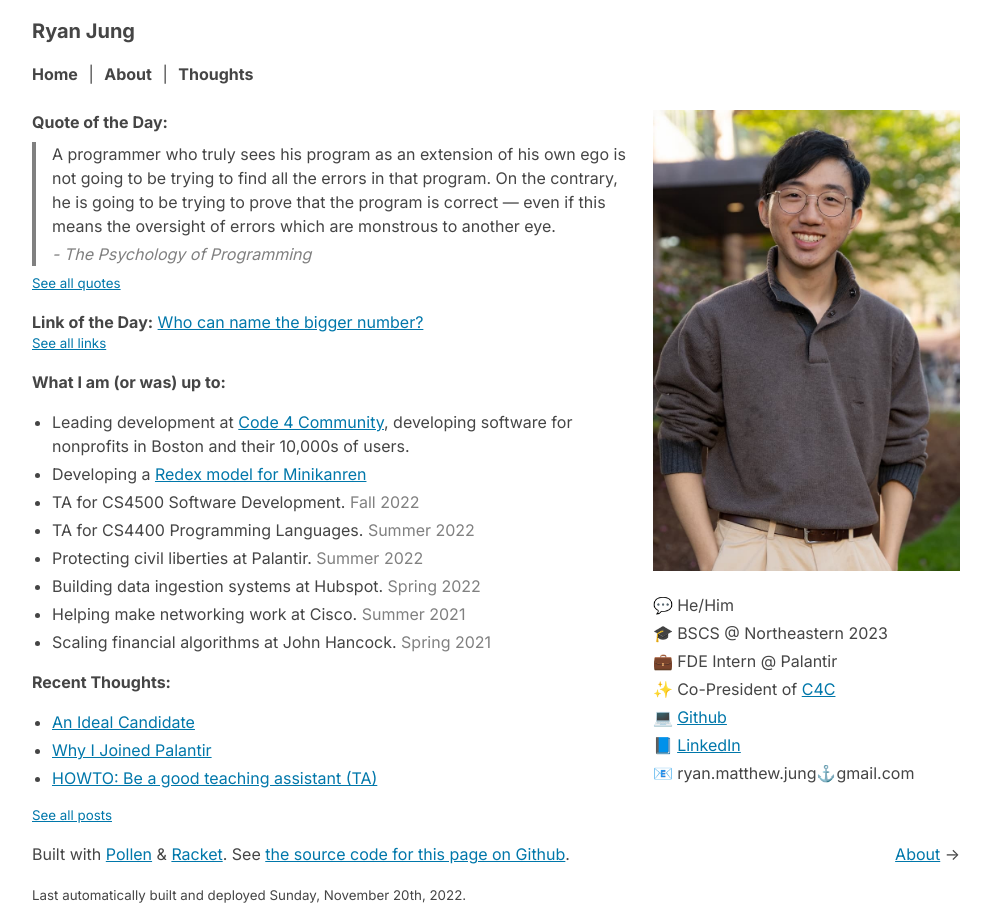
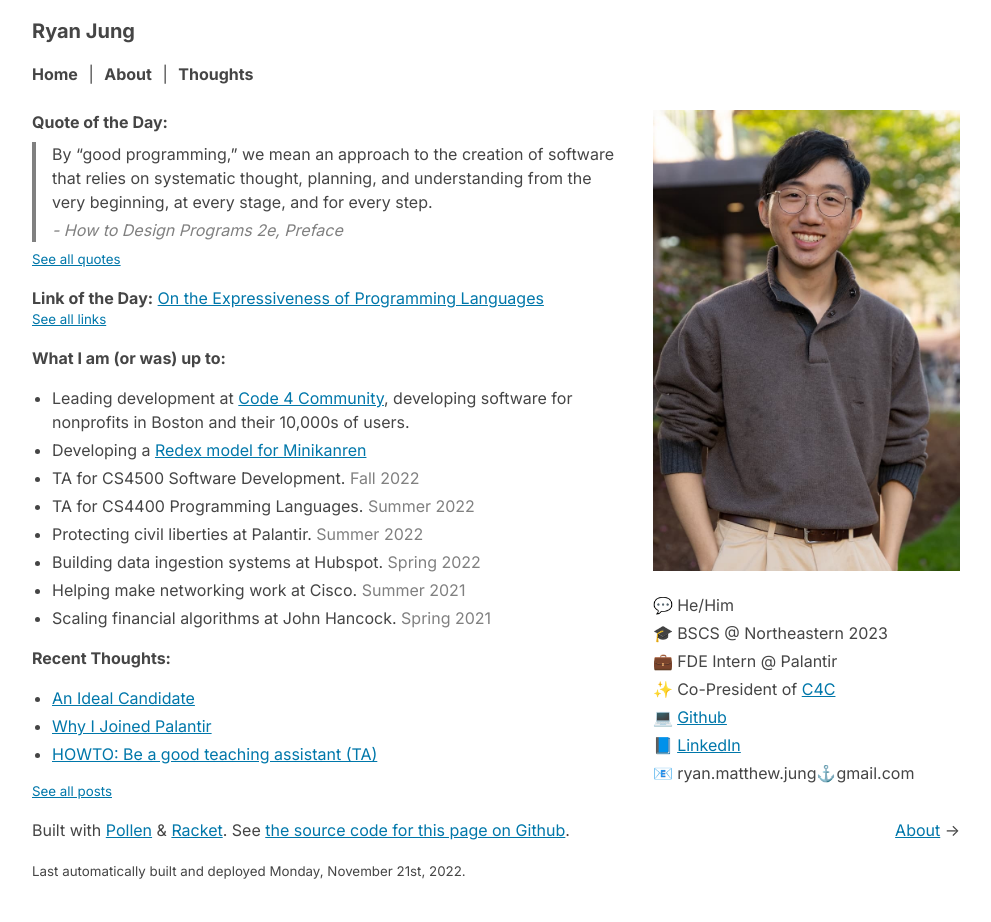
Before and after one commit to rymaju/pollen-ryanjung.dev, a plain HTML site: page index.html in a window 1280 px wide. Shown: the whole page, without its empty margins (144-1135 px from the left). After the commit the page ends 898 px from the top, so only its background shows below. Drawn offline with Linux system fonts and the light colour scheme.

Commit message:
Deploying to gh-pages from @ rymaju/pollen-ryanjung.dev@fc506d2292703b0086025cc72abe78cc3adad4e2 🚀

```diff
--- a/index.html
+++ b/index.html
@@ -48,11 +48,11 @@
 
 
 <section class="column-1"><section style="margin-bottom:1em;"><strong>Quote of the Day:</strong>
-<blockquote>A programmer who truly sees his program as an extension of his own ego is not going to be trying to find all the errors in that program. On the contrary, he is going to be trying to prove that the program is correct — even if this means the oversight of errors which are monstrous to another eye. <em>- The Psychology of Programming</em></blockquote>
+<blockquote>By “good programming,” we mean an approach to the creation of software that relies on systematic thought, planning, and understanding from the very beginning, at every stage, and for every step. <em>- How to Design Programs 2e, Preface</em></blockquote>
 <small style="display:block;"><a href="/thoughts/quotes.html">See all quotes</a></small></section>
 
 <section style="margin-bottom:1em;"><strong>Link of the Day:</strong>
-<a href="https://www.scottaaronson.com/writings/bignumbers.html">Who can name the bigger number?</a>
+<a href="https://felleisen.org/matthias/4400-s20/lecture27.html">On the Expressiveness of Programming Languages</a>
 <small style="display:block;"><a href="/thoughts/links.html">See all links</a></small></section>
 
 
@@ -93,7 +93,7 @@
           </p>
           <p>
             <small>
-              Last automatically built and deployed Sunday, November 20th, 2022.
+              Last automatically built and deployed Monday, November 21st, 2022.
             </small>
           </p>
         </footer>
```
Also changed, not shown: about.html (+1 -1 lines), thoughts/an-ideal-candidate.html (+1 -1 lines), thoughts/howto-ta.html (+1 -1 lines), thoughts/index.html (+1 -1 lines), thoughts/links.html (+1 -1 lines), thoughts/pollen.html (+1 -1 lines), thoughts/quotes.html (+1 -1 lines), thoughts/why-palantir.html (+1 -1 lines).
